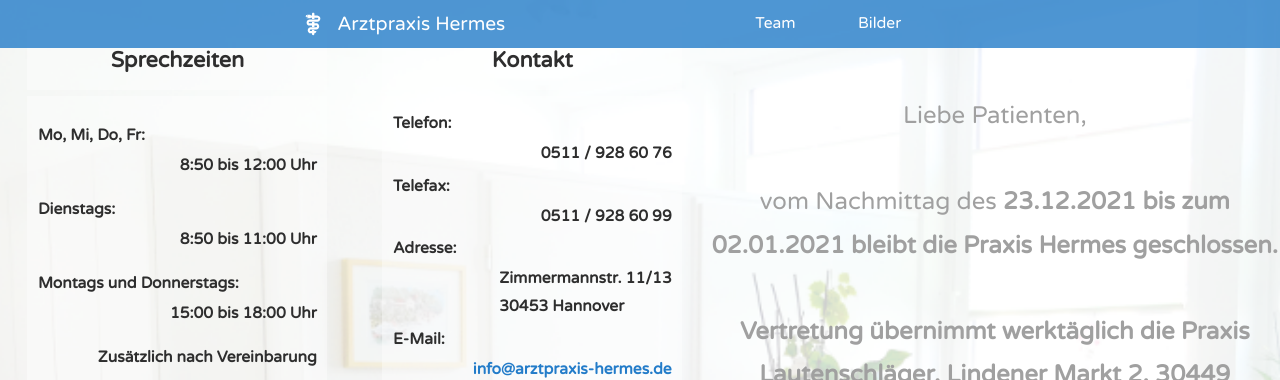
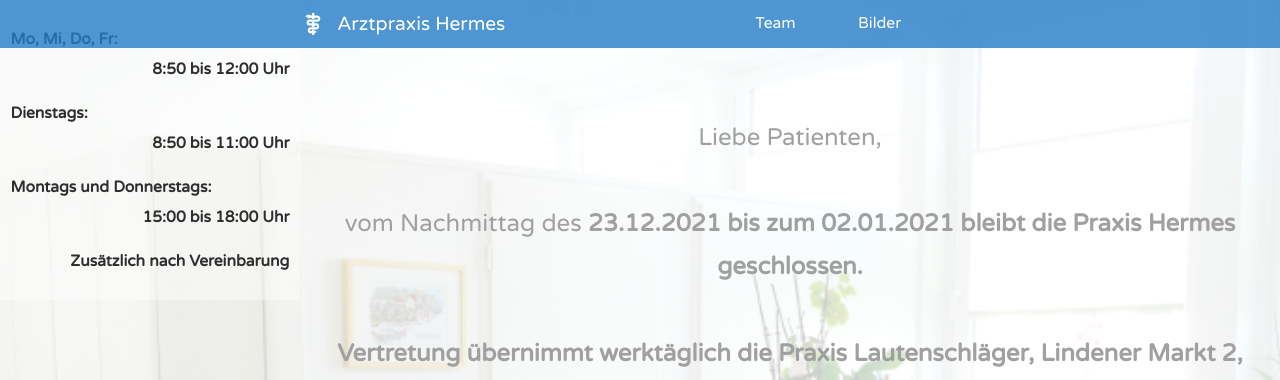
Before and after one commit to praxistill/praxistill.github.io, a Jekyll site: the page built from index.md, in a window 1280 px wide and 900 px high, cut to the strip 0-380 px from the top of the window. Built offline with Jekyll 4.4.1, drawn with Linux system fonts in a browser that asks for light colours; nearby versions of some CDN libraries.

Commit message:
Weihnachtsinfo, hide infoboxes

```diff
--- a/_layouts/home.html
+++ b/_layouts/home.html
@@ -11,7 +11,7 @@
 
     {%- include current.html -%}
 
-    {%- include main.html -%}
+    <!-- {%- include main.html -%} -->
 
     {% if site.enabled-footer %}
       {%- include footer.html -%}
```
